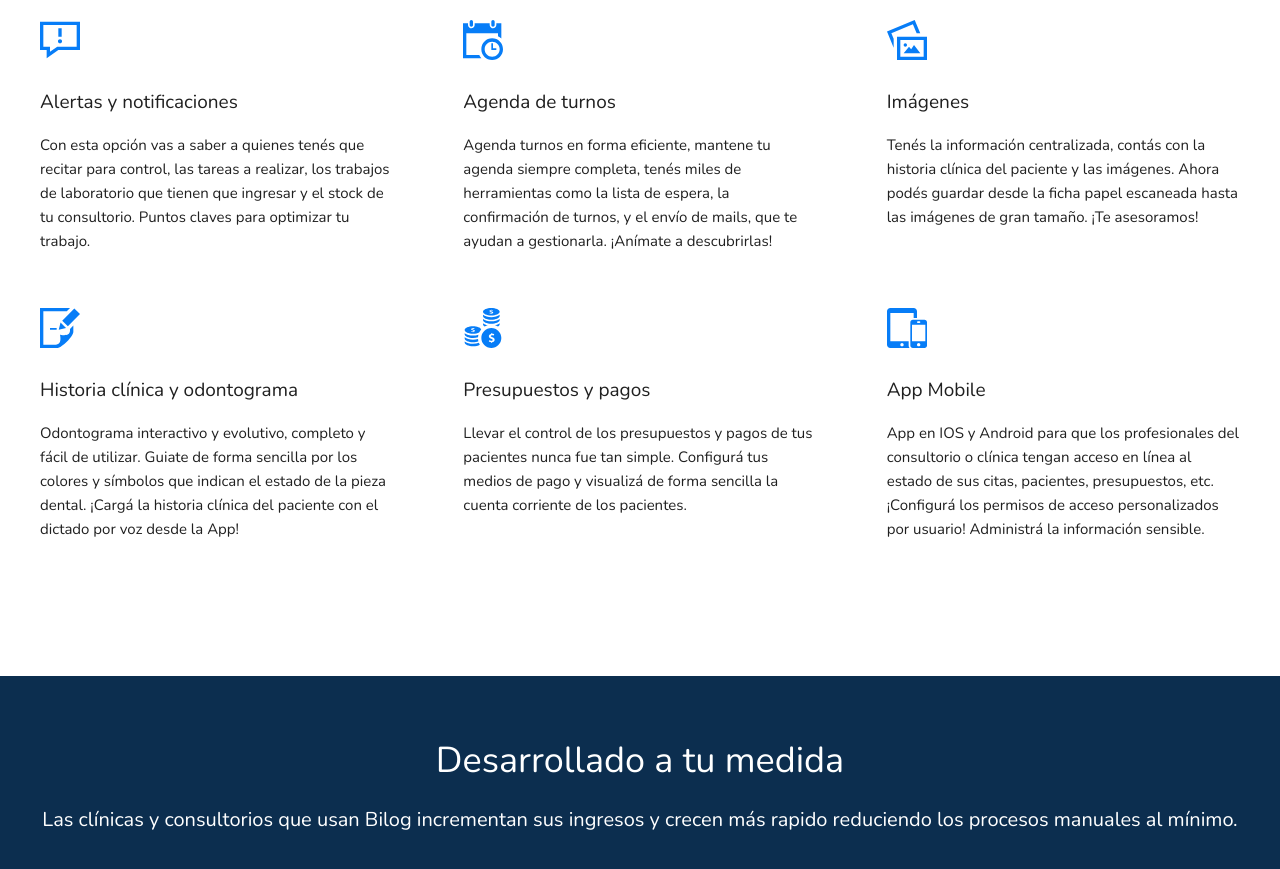
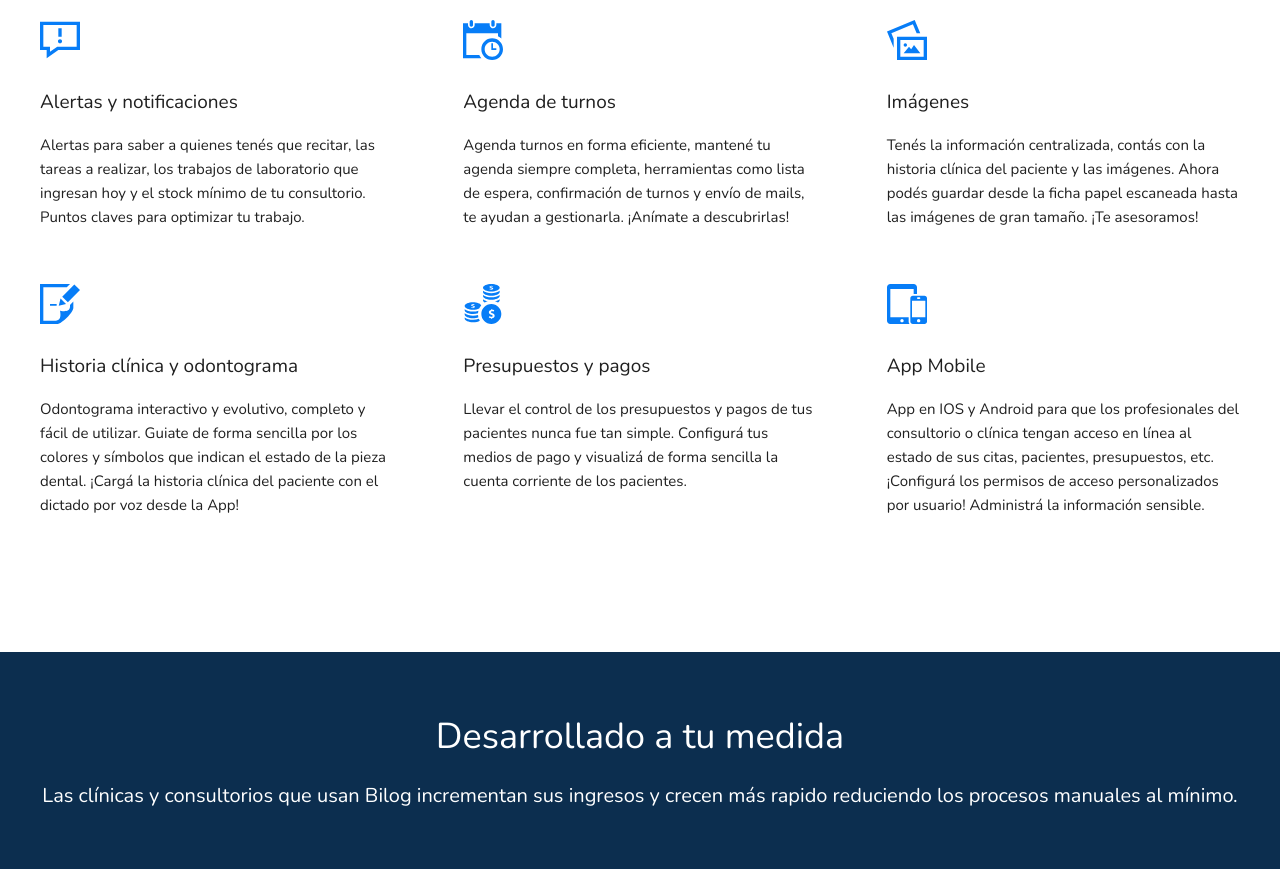
Before and after one commit to juanpernu/bilog-payments, a Next.js app: page /versions in a window 1280 px wide. Shown: the part 1560-2429 px from the top of the page. Built offline with nearby package versions, Linux system fonts and the light colour scheme.

Commit message:
Corrected some text.

```diff
--- a/content/features/index.js
+++ b/content/features/index.js
@@ -3,13 +3,13 @@ const Default = [
     icon: "alert",
     title: "Alertas y notificaciones",
     description:
-      "Con esta opción vas a saber a quienes tenés que recitar para control, las tareas a realizar, los trabajos de laboratorio que tienen que ingresar y el stock de tu consultorio. Puntos claves para optimizar tu trabajo.",
+      "Alertas para saber a quienes tenés que recitar, las tareas a realizar, los trabajos de laboratorio que ingresan hoy y el stock mínimo de tu consultorio. Puntos claves para optimizar tu trabajo.",
   },
   {
     icon: "schedule",
     title: "Agenda de turnos",
     description:
-      "Agenda turnos en forma eficiente, mantene tu agenda siempre completa, tenés miles de herramientas como la lista de espera, la confirmación de turnos, y el envío de mails, que te ayudan a gestionarla. ¡Anímate a descubrirlas!",
+      "Agenda turnos en forma eficiente, mantené tu agenda siempre completa, herramientas como lista de espera, confirmación de turnos y envío de mails, te ayudan a gestionarla. ¡Anímate a descubrirlas!",
   },
   {
     icon: "images",
```
